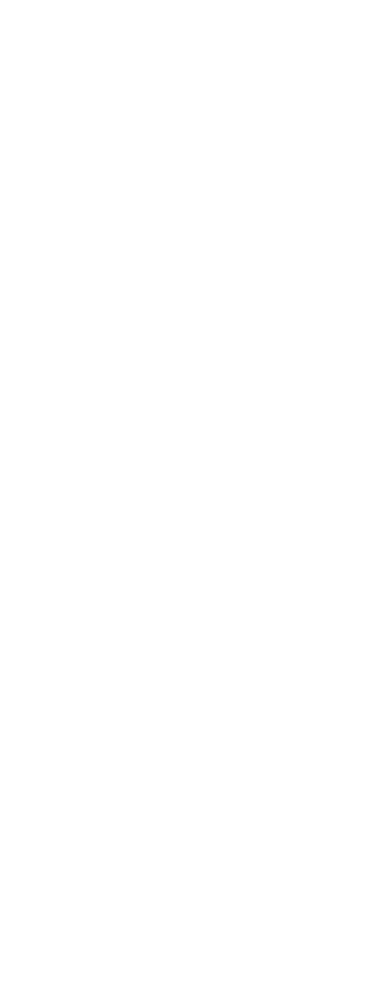
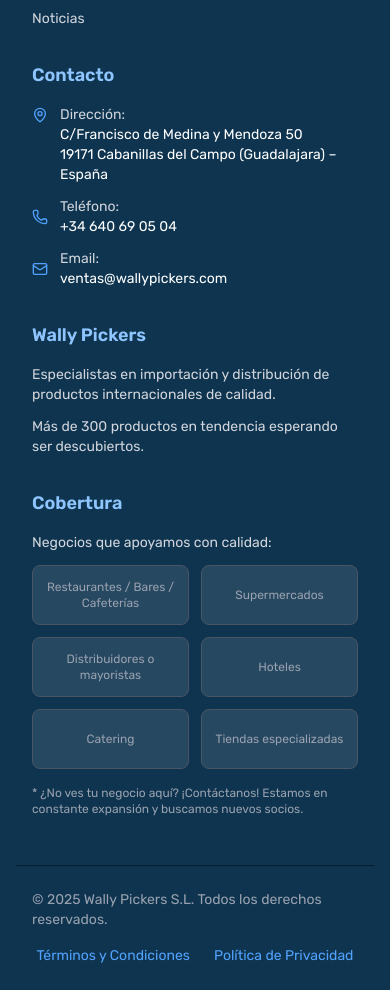
Before and after one commit to hexabro/Wally_pickers, a Next.js app: page / in a window 390 px wide. Shown: the part 5840-6830 px from the top of the page. Before the commit the page ends 5786 px from the top, so only its background shows below. Built offline with nearby package versions, Linux system fonts and the light colour scheme.

Commit message:
catalog & footer

```diff
--- a/src/components/nav/CatalogContent.tsx
+++ b/src/components/nav/CatalogContent.tsx
@@ -122,27 +122,27 @@
           /* Category Grid */
           <div className = "w-full h-full">
             {/* DESKTOP */}
-              <div className="hidden md:grid md:grid-cols-3 gap-8 ">
+              <div className="hidden md:grid md:grid-cols-3 gap-6 max-w-4xl mx-auto">
                 {categories.map((cat) => (
                 <Link
                   key={cat.value}
                   href={`/catalogo?category=${encodeURIComponent(cat.value)}`}
                   className="group bg-white shadow-lg rounded-2xl overflow-hidden transition-all duration-300 hover:shadow-2xl hover:-translate-y-2 border border-gray-100 hover:border-sky-400 hover:border-2"
                 >
-                  <div className="relative  overflow-hidden">
+                  <div className="relative h-48 overflow-hidden">
                     <Image
                       src={`/images/categorias/${cat.image}.jpg`}
                       alt={cat.name}
                       width={300}
-                      height={200}
+                      height={192}
                       className="w-full h-full object-cover transition-transform duration-300 group-hover:scale-110 "
                     />
                     <div className="absolute inset-0 bg-gradient-to-t from-black/70 via-black/20 to-transparent transition-opacity duration-300"></div>
-                    <div className="absolute inset-0 flex flex-col justify-center items-center text-center p-6">
-                      <h3 className="text-2xl font-bold text-neutral-200  mb-2 drop-shadow-lg ">
+                    <div className="absolute inset-0 flex flex-col justify-center items-center text-center p-4">
+                      <h3 className="text-xl font-bold text-white  mb-2 drop-shadow-lg ">
                         {cat.name}
                       </h3>
-                      <div className="inline-flex items-center text-white font-medium opacity-0 group-hover:opacity-100 transition-opacity duration-300 absolute bottom-4">
+                      <div className="inline-flex items-center text-white font-medium opacity-0 group-hover:opacity-100 transition-opacity duration-300 absolute bottom-3">
                         Ver productos
                         <svg className="ml-2 w-4 h-4 transform group-hover:translate-x-1 transition-transform duration-300" fill="none" stroke="currentColor" viewBox="0 0 24 24">
                           <path strokeLinecap="round" strokeLinejoin="round" strokeWidth={2} d="M9 5l7 7-7 7" />
--- a/src/components/nav/footer.tsx
+++ b/src/components/nav/footer.tsx
@@ -1,7 +1,9 @@
 "use client";
 
 import Link from "next/link";
+import Image from "next/image";
 import { usePathname } from "next/navigation";
+import { Mail, Phone, MapPin } from "lucide-react";
 
 // Simple helper to join classes
 function cn(...classes: (string | undefined | null | false)[]) {
@@ -22,9 +24,15 @@
   const pathname = usePathname();
 
   return (
-    <footer className="bg-[#0e344f] text-white">
-      {/* Top footer nav */}
-      <nav className="container mx-auto flex flex-wrap items-center justify-center gap-6 py-8 px-4">
+    <footer className="bg-[#0e344f] text-white px-4">
+      {/* Main footer content */}
+      <div className="container mx-auto px-4 py-12">
+        <div className="grid grid-cols-1 md:grid-cols-2 lg:grid-cols-4 gap-8">
+
+          {/* Navigation Links */}
+          <div>
+            <h3 className="text-lg font-semibold mb-4 text-blue-300">Navegación</h3>
+            <nav className="flex flex-col space-y-3">
               {navItems.map(({ href, label }) => {
                 const isActive =
                   pathname === href || (href !== "/" && pathname.startsWith(href));
@@ -33,33 +41,137 @@
                     key={href}
                     href={href}
                     className={cn(
-                "relative text-base font-medium transition-colors",
-                isActive ? "text-blue-400" : "text-white hover:text-blue-300"
+                      "text-sm transition-colors hover:text-blue-300",
+                      isActive ? "text-blue-400" : "text-gray-300"
                     )}
-              aria-current={isActive ? "page" : undefined}
                   >
                     {label}
-              {/* underline */}
-              <span
-                className={cn(
-                  "absolute -bottom-1 left-0 h-0.5 w-full scale-x-0 bg-blue-400 transition-transform origin-left",
-                  isActive && "scale-x-100"
-                )}
-              />
                   </Link>
                 );
               })}
             </nav>
+          </div>
 
-      {/* Legal link */}
-      <div className="border-t border-[#091f2f] py-4">
-        <div className="container mx-auto text-center text-sm">
+          {/* Contact Information */}
+          <div>
+            <h3 className="text-lg font-semibold mb-4 text-blue-300">Contacto</h3>
+            <div className="space-y-3 text-sm">
+              <div className="flex items-start space-x-3">
+                <MapPin className="w-4 h-4 mt-0.5 text-blue-400 flex-shrink-0" />
+                <div>
+                  <p className="text-gray-300">Dirección:</p>
+                  <p className="text-white">
+                    C/Francisco de Medina y Mendoza 50<br />
+                    19171 Cabanillas del Campo (Guadalajara) – España
+                  </p>
+                </div>
+              </div>
+
+              <div className="flex items-center space-x-3">
+                <Phone className="w-4 h-4 text-blue-400 flex-shrink-0" />
+                <div>
+                  <p className="text-gray-300">Teléfono:</p>
+                  <a href="tel:+34123456789" className="text-white hover:text-blue-300 transition-colors">
+                    +34 640 69 05 04
+                  </a>
+                </div>
+              </div>
+
+              <div className="flex items-center space-x-3">
+                <Mail className="w-4 h-4 text-blue-400 flex-shrink-0" />
+                <div>
+                  <p className="text-gray-300">Email:</p>
+                  <a href="mailto:ventas@wallypickers.com" className="text-white hover:text-blue-300 transition-colors">
+                    ventas@wallypickers.com
+                  </a>
+                </div>
+              </div>
+            </div>
+          </div>
+
+          {/* Company Info */}
+          <div>
+            <h3 className="text-lg font-semibold mb-4 text-blue-300">Wally Pickers</h3>
+            <div className="space-y-3 text-sm text-gray-300">
+              <p>
+                Especialistas en importación y distribución de productos internacionales de calidad.
+              </p>
+              <p>
+                Más de 300 productos en tendencia esperando ser descubiertos.
+              </p>
+            </div>
+          </div>
+
+          {/* Quality Certifications */}
+          <div>
+            <h3 className="text-lg font-semibold mb-4 text-blue-300">Cobertura</h3>
+            <div className="space-y-4">
+              <p className="text-sm text-gray-300 mb-3">Negocios que apoyamos con calidad:</p>
+
+              {/* Placeholder for certification images */}
+              <div className="grid grid-cols-2 gap-3">
+                <div className="bg-white/10 rounded-lg p-3 flex items-center justify-center min-h-[60px] border border-gray-600">
+                  <span className="text-xs text-center text-gray-400">
+                    Restaurantes / Bares / Cafeterías
+                  </span>
+                </div>
+                <div className="bg-white/10 rounded-lg p-3 flex items-center justify-center min-h-[60px] border border-gray-600">
+                  <span className="text-xs text-center text-gray-400">
+                    Supermercados
+                  </span>
+                </div>
+                <div className="bg-white/10 rounded-lg p-3 flex items-center justify-center min-h-[60px] border border-gray-600">
+                  <span className="text-xs text-center text-gray-400">
+                    Distribuidores o mayoristas
+                  </span>
+                </div>
+                <div className="bg-white/10 rounded-lg p-3 flex items-center justify-center min-h-[60px] border border-gray-600">
+                  <span className="text-xs text-center text-gray-400">
+                    Hoteles
+                  </span>
+                </div>
+                <div className="bg-white/10 rounded-lg p-3 flex items-center justify-center min-h-[60px] border border-gray-600">
+                  <span className="text-xs text-center text-gray-400">
+                    Catering
+                  </span>
+                </div>
+                <div className="bg-white/10 rounded-lg p-3 flex items-center justify-center min-h-[60px] border border-gray-600">
+                  <span className="text-xs text-center text-gray-400">
+                    Tiendas especializadas
+                  </span>
+                </div>
+              </div>
+
+              <p className="text-xs text-gray-400 mt-3">
+                * ¿No ves tu negocio aquí? ¡Contáctanos! Estamos en constante expansión y buscamos nuevos socios.
+              </p>
+            </div>
+          </div>
+        </div>
+      </div>
+
+      {/* Bottom footer */}
+      <div className="border-t border-[#091f2f]">
+        <div className="container mx-auto px-4 py-6">
+          <div className="flex flex-col md:flex-row justify-between items-center space-y-4 md:space-y-0">
+            <div className="text-sm text-gray-400">
+              © 2025 Wally Pickers S.L. Todos los derechos reservados.
+            </div>
+            <div className="flex space-x-6 text-sm">
               <Link
                 href="/terminos-y-condiciones"
                 className="text-blue-400 hover:text-blue-300 transition-colors"
               >
                 Términos y Condiciones
               </Link>
+              <Link
+                href="/politica-privacidad"
+                className="text-blue-400 hover:text-blue-300 transition-colors"
+              >
+                Política de Privacidad
+              </Link>
+            </div>
+          </div>
         </div>
       </div>
     </footer>
```
Lines whose indentation alone changed are shown as unchanged.
